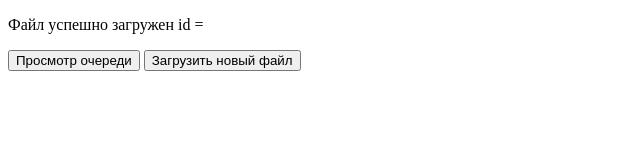
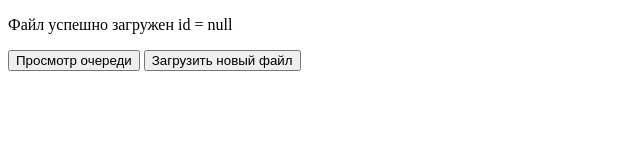
Before and after one commit to yuridanil/sd, a website: page result.html in a window 1280 px wide. Shown: the full height of the page, 0-640 px from the left. Drawn offline with Linux system fonts and the light colour scheme.

Commit message:
Update result.html

```diff
--- a/result.html
+++ b/result.html
@@ -8,7 +8,7 @@
     <script>
         window.onload = (event) => {
             const params = new URLSearchParams(document.location.search);
-               document.querySelector("msg").innerHTML += params.get("id");
+               document.querySelector("#msg").innerHTML += params.get("id");
               };
     </script>
 </head>
```
